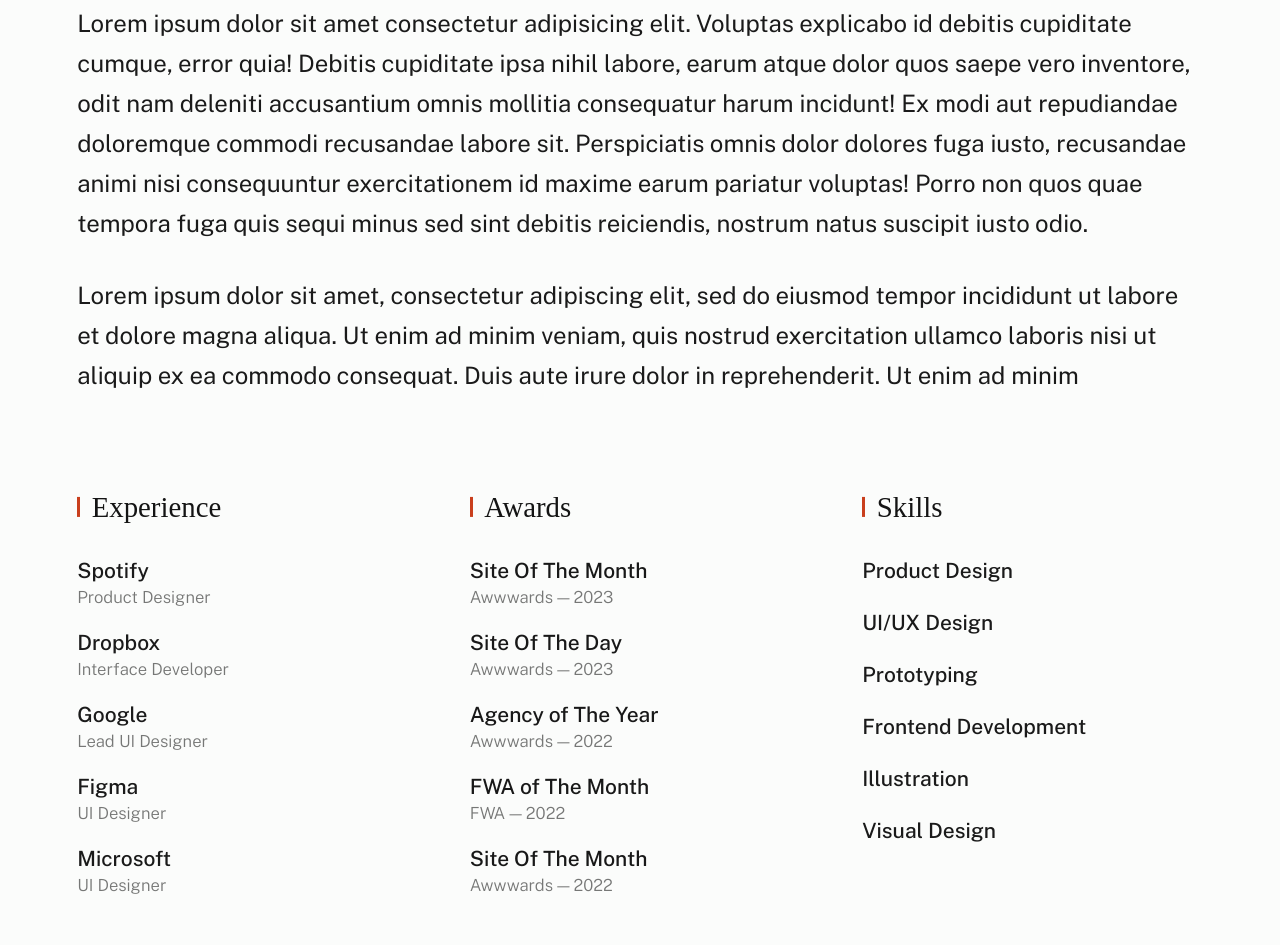
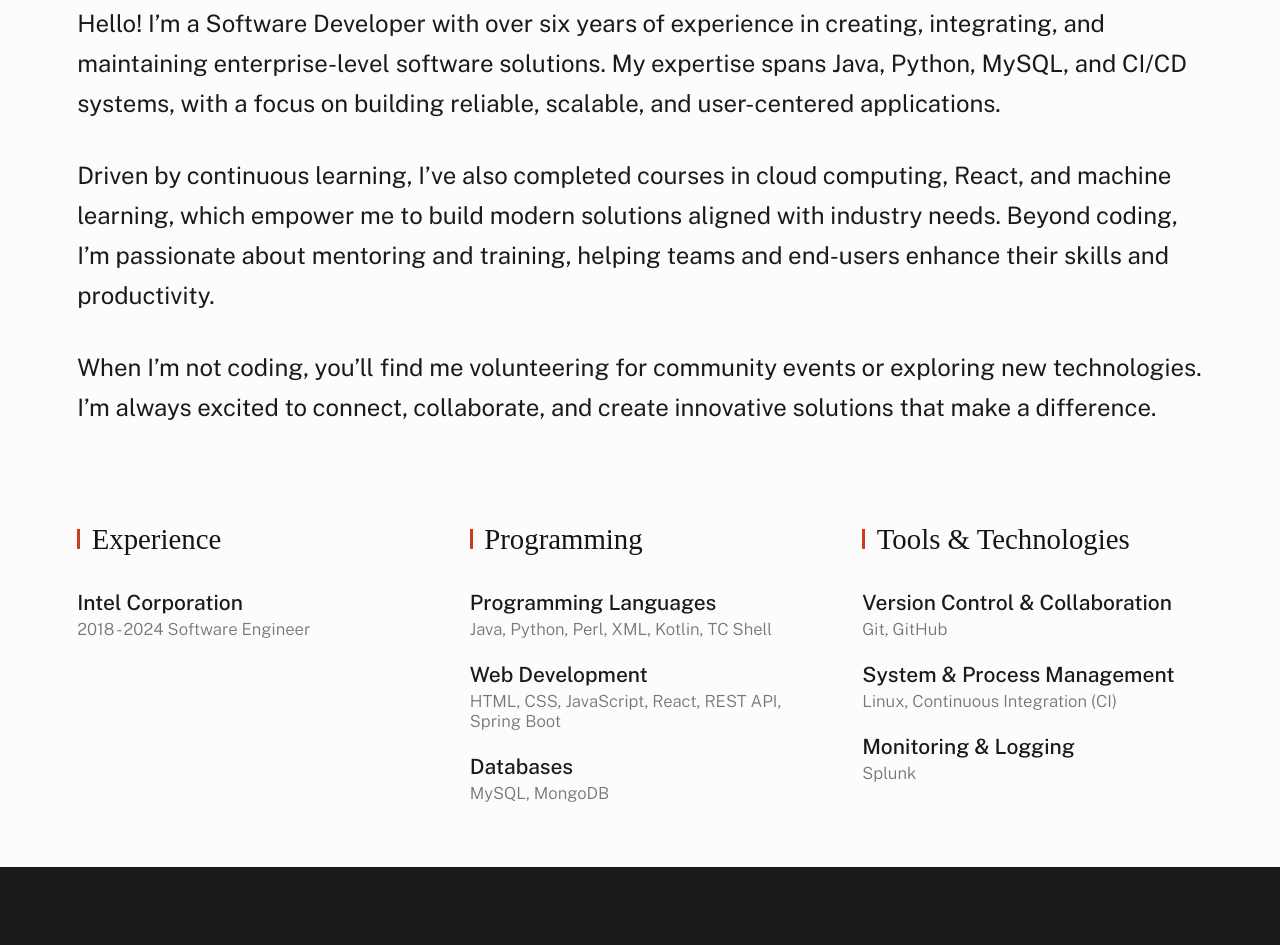
Before and after one commit to dmdddd/daniel, a plain HTML site: page index.html in a window 1280 px wide. Shown: the part 1275-2220 px from the top of the page. Drawn offline with nearby package versions, Linux system fonts and the light colour scheme; a web font is replaced by a local one.

Commit message:
Update index.html

```diff
--- a/index.html
+++ b/index.html
@@ -54,9 +54,10 @@
 
                 <div class="s-header__block">
                     <div class="s-header__logo">
-                        <a class="logo" href="index.html">
+					<span class="logo">Daniel Krutikov</span>
+                        <!--<a class="logo" href="index.html">
                             <img src="images/logo.svg" alt="Homepage">
-                        </a>
+                        </a> -->
                     </div>
 
                     <a class="s-header__menu-toggle" href="#0"><span>Menu</span></a>
@@ -87,7 +88,7 @@
                         <h1 class="s-intro__content-title">
                         I'm Daniel Krutikov <br>
                         a Software Engineer <br>
-                        base in Winnipeg.
+                        baseed in Winnipeg.
                         </h1>
 
                         <div class="s-intro__content-btns">
@@ -102,13 +103,13 @@
 
             <ul class="s-intro__social social-list">
                 <li>
-                    <a href="#0">
+                    <a href="https://www.linkedin.com/in/daniel-krutikov">
                         <svg xmlns="http://www.w3.org/2000/svg" width="24" height="24" viewBox="0 0 24 24" style="fill:rgba(0, 0, 0, 1);transform:;-ms-filter:"><path d="M22.23 0H1.77C.79 0 0 .77 0 1.72v20.56C0 23.23.79 24 1.77 24h20.46c.98 0 1.77-.77 1.77-1.72V1.72C24 .77 23.21 0 22.23 0zM7.12 20.45H3.56V9h3.56v11.45zM5.34 7.54a2.06 2.06 0 1 1 0-4.12 2.06 2.06 0 0 1 0 4.12zM20.45 20.45h-3.56v-5.63c0-1.34-.03-3.07-1.87-3.07-1.88 0-2.17 1.46-2.17 2.97v5.73h-3.56V9h3.42v1.56h.05c.48-.9 1.64-1.85 3.37-1.85 3.61 0 4.28 2.38 4.28 5.47v6.27z"></path></svg>
                         <span class="u-screen-reader-text">LinkedIn</span>
                     </a>
                 </li>
                 <li>
-                    <a href="#0">
+                    <a href="https://github.com/dmdddd">
                         <svg xmlns="http://www.w3.org/2000/svg" width="24" height="24" viewBox="0 0 24 24" style="fill: rgba(0, 0, 0, 1);transform: ;msFilter:;"><path d="M12 0.297c-6.63 0-12 5.373-12 12 0 5.303 3.438 9.8 8.205 11.387.6.113.82-.263.82-.583 0-.288-.01-1.05-.015-2.06-3.338.724-4.042-1.61-4.042-1.61-.546-1.387-1.333-1.757-1.333-1.757-1.089-.744.084-.729.084-.729 1.205.084 1.838 1.236 1.838 1.236 1.07 1.834 2.809 1.304 3.495.997.108-.775.418-1.305.76-1.605-2.665-.304-5.466-1.333-5.466-5.933 0-1.31.467-2.38 1.235-3.22-.125-.303-.535-1.523.115-3.176 0 0 1.008-.322 3.3 1.23a11.46 11.46 0 0 1 3.003-.404 11.42 11.42 0 0 1 3.003.404c2.29-1.553 3.297-1.23 3.297-1.23.653 1.653.243 2.873.12 3.176.77.84 1.235 1.91 1.235 3.22 0 4.61-2.807 5.625-5.479 5.922.43.37.815 1.103.815 2.222 0 1.606-.015 2.896-.015 3.287 0 .32.218.697.825.578 4.765-1.589 8.198-6.086 8.198-11.386 0-6.627-5.373-12-12-12z"></path></svg>
                         <span class="u-screen-reader-text">GitHub</span>
                     </a>
@@ -147,11 +148,15 @@
                     </div> <!-- end section-header -->
 
                     <p class="attention-getter">
-                    Lorem ipsum dolor sit amet consectetur adipisicing elit. Voluptas explicabo id debitis cupiditate cumque, error quia! Debitis cupiditate ipsa nihil labore, earum atque dolor quos saepe vero inventore, odit nam deleniti accusantium omnis mollitia consequatur harum incidunt! Ex modi aut repudiandae doloremque commodi recusandae labore sit. Perspiciatis omnis dolor dolores fuga iusto, recusandae animi nisi consequuntur exercitationem id maxime earum pariatur voluptas! Porro non quos quae tempora fuga quis sequi minus sed sint debitis reiciendis, nostrum natus suscipit iusto odio.
+					Hello! I’m a Software Developer with over six years of experience in creating, integrating, and maintaining enterprise-level software solutions. My expertise spans Java, Python, MySQL, and CI/CD systems, with a focus on building reliable, scalable, and user-centered applications.
 					</p>
 
                     <p class="attention-getter">
-                    Lorem ipsum dolor sit amet, consectetur adipiscing elit, sed do eiusmod tempor incididunt ut labore et dolore magna aliqua. Ut enim ad minim veniam, quis nostrud exercitation ullamco laboris nisi ut aliquip ex ea commodo consequat. Duis aute irure dolor in reprehenderit. Ut enim ad minim
+					Driven by continuous learning, I’ve also completed courses in cloud computing, React, and machine learning, which empower me to build modern solutions aligned with industry needs. Beyond coding, I’m passionate about mentoring and training, helping teams and end-users enhance their skills and productivity.
+					</p>
+
+					<p class="attention-getter">
+					When I’m not coding, you’ll find me volunteering for community events or exploring new technologies. I’m always excited to connect, collaborate, and create innovative solutions that make a difference.
 					</p>
 
                     <div class="grid-list-items s-about__blocks">
@@ -160,85 +165,46 @@
                             <h4 class="s-about__block-title">Experience</h4>
                             <ul class="s-about__list">
                                 <li>
-                                    Spotify
-                                    <span>Product Designer</span>
-                                </li>
-                                <li>
-                                    Dropbox
-                                    <span>Interface Developer</span>
-                                </li>
-                                <li>
-                                    Google
-                                    <span>Lead UI Designer</span>
-                                </li>
-                                <li>
-                                    Figma
-                                    <span>UI Designer</span>
-                                </li>
-                                <li>
-                                    Microsoft
-                                    <span>UI Designer</span>
+                                    Intel Corporation
+                                    <span>2018 - 2024 Software Engineer</span>
                                 </li>
                             </ul>
                         </div> <!--end s-about__block -->
 
                         <div class="grid-list-items__item s-about__block">
-                            <h4 class="s-about__block-title">Awards</h4>
+                            <h4 class="s-about__block-title">Programming</h4>
 
                             <ul class="s-about__list">
                                 <li>
-                                    <a href="#0">
-                                        Site Of The Month
-                                        <span>Awwwards — 2023</span>
-                                    </a>
+                                    Programming Languages
+									<span>Java, Python, Perl, XML, Kotlin, TC Shell</span>
                                 </li>
                                 <li>
-                                    <a href="#0">
-                                        Site Of The Day
-                                        <span>Awwwards — 2023</span>
-                                    </a>
+                                    Web Development
+									<span>HTML, CSS, JavaScript, React, REST API, Spring Boot</span>
                                 </li>
                                 <li>
-                                    <a href="#0">
-                                        Agency of The Year
-                                        <span>Awwwards — 2022</span>
-                                    </a>
-                                </li>
-                                <li>
-                                    <a href="#0">
-                                        FWA of The Month
-                                        <span>FWA — 2022</span>
-                                    </a>
-                                </li><li>
-                                    <a href="#0">
-                                        Site Of The Month
-                                        <span>Awwwards — 2022</span>
-                                    </a>
+                                    Databases
+									<span>MySQL, MongoDB</span>
                                 </li>
                             </ul>
                         </div> <!--end s-about__block -->
 
                         <div class="grid-list-items__item s-about__block">
-                            <h4 class="s-about__block-title">Skills</h4>
+                            <h4 class="s-about__block-title">Tools & Technologies</h4>
 
                             <ul class="s-about__list">
 								<li>
-                                    Product Design
+									Version Control & Collaboration
+									<span>Git, GitHub</span>
 								</li>
 								<li>
-                                    UI/UX Design
+									System & Process Management
+									<span>Linux, Continuous Integration (CI)</span>
 								</li>
 								<li>
-                                    Prototyping
-                                </li>
-                                <li>
-                                    Frontend Development
-                                </li>
-                                <li>
-                                    Illustration
-                                </li>
-                                <li>
-                                    Visual Design
+									Monitoring & Logging
+									<span>Splunk</span>
 								</li>
                             </ul>
                         </div> <!--end s-about__block -->
@@ -268,8 +234,8 @@
 
                 <div class="column xl-6 md-12 s-footer__block s-footer__about">
                     <p class="attention-getter">
-                    Lorem ipsum dolor sit amet consectetur adipisicing elit. Voluptas illum quasi facere libero,
-                    fugiat laboriosam possimus amet consectetur adipisicing elit reprehenderit eveniet tempore quisquam ipsa id esse. Facere ratione dignissimos.
+					I’m always open to connecting with others, whether it’s to discuss new projects, share ideas, or explore collaboration opportunities.
+					Feel free to contact me through any of the following channels.
                     </p>
                 </div> <!-- end section-footer__about -->
 
@@ -298,9 +264,9 @@
             <div class="row s-footer__buttons">
 
                 <div class="column xl-6 tab-12">
-                    <a href="mailto:#0" class="btn btn--primary btn--large u-fullwidth">Message Me</a>
+                    <a href="mailto:dk1989@gmail.com" class="btn btn--primary btn--large u-fullwidth">Message Me</a>
                 </div>
-
+          <!--
                 <div class="column xl-6 tab-12">
                     <a href="#0" class="btn btn--stroke btn--large u-fullwidth">Get My CV</a>
                 </div>
```
Lines whose indentation alone changed are shown as unchanged.
